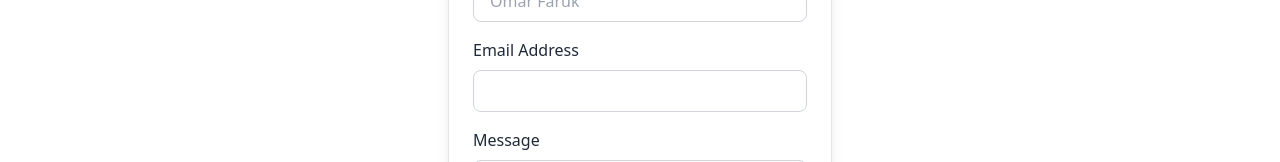
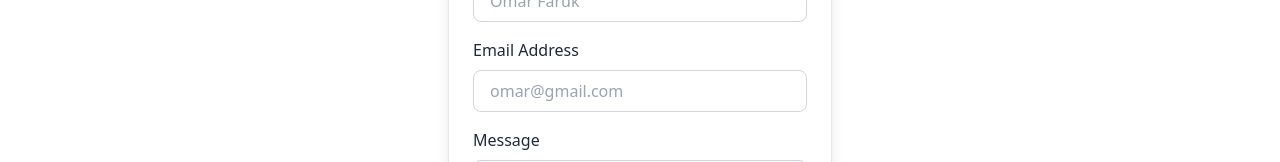
Before and after one commit to omarFaruk99/Antiquify-Client, a React (Vite) app: page /contact in a window 1280 px wide. Shown: the part 277-439 px from the top of the page. Built offline with nearby package versions, Linux system fonts and the light colour scheme; no server answers.

Commit message:
add placeholder to email input in Contact Us component

```diff
--- a/src/Components/ContactUs.jsx
+++ b/src/Components/ContactUs.jsx
@@ -51,6 +51,7 @@ const ContactUs = () => {
               type="email"
               id="email"
               name="email"
+              placeholder="omar@gmail.com"
               value={formData.email}
               onChange={handleChange}
               required
```
